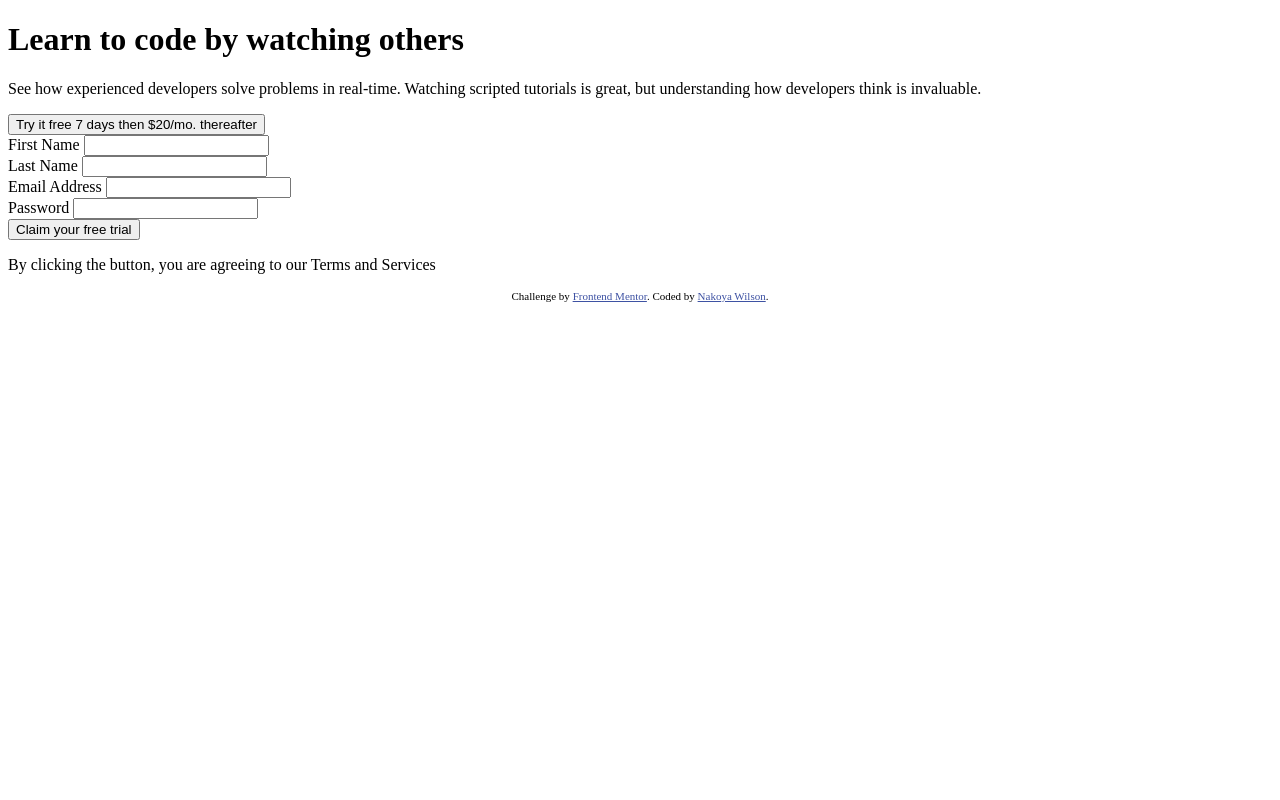
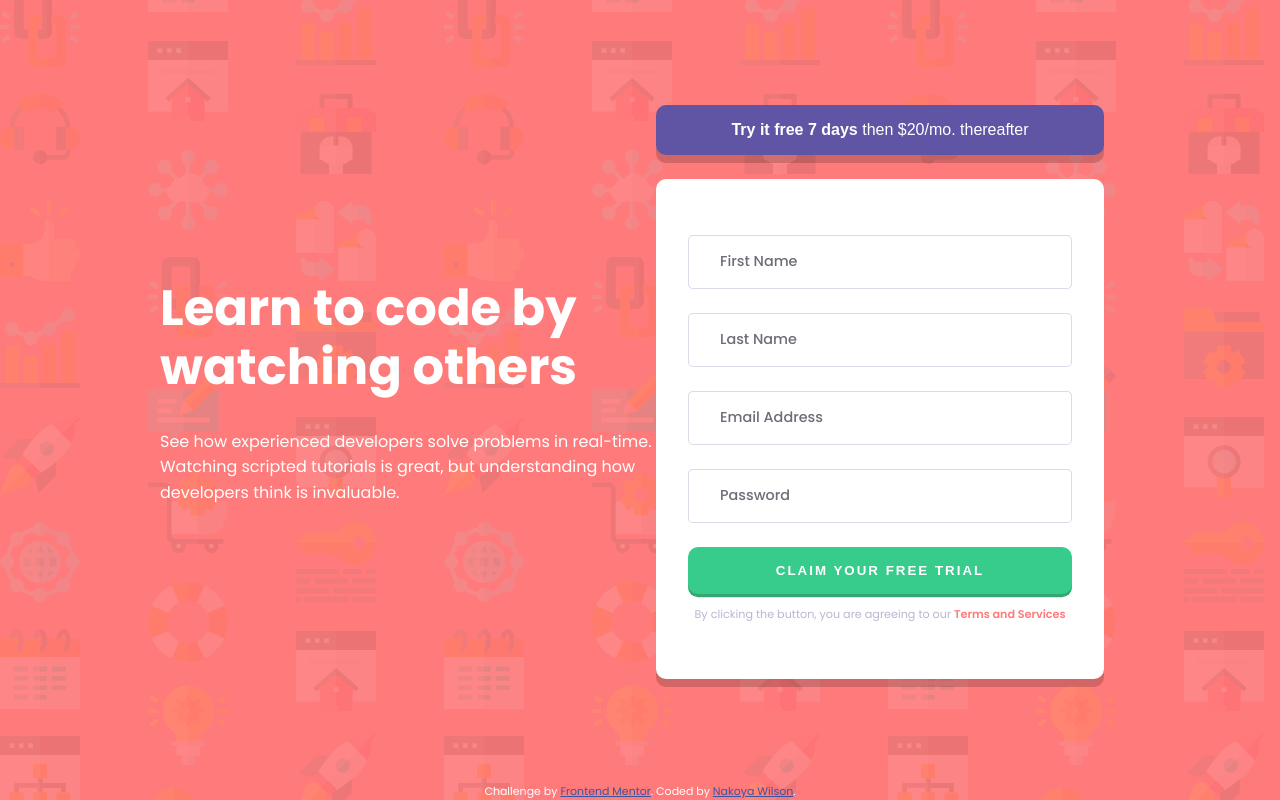
Before and after one commit to nakoyawilson/intro-component-with-signup-form, a plain HTML site: page index.html in a window 1280 px wide. Drawn offline with Linux system fonts and the light colour scheme.

Commit message:
Add styles for desktop design

```diff
--- a/css/styles.css
+++ b/css/styles.css
@@ -1,3 +1,162 @@
+@import url("https://fonts.googleapis.com/css2?family=Poppins:wght@400;500;600;700&display=swap");
+
+:root {
+  --color-red: hsl(0, 100%, 74%);
+  --color-green: hsl(154, 59%, 51%);
+  --color-blue: hsl(248, 32%, 49%);
+  --color-white: hsl(0, 0%, 100%);
+  --dark-blue: hsl(249, 10%, 26%);
+  --grayish-blue: hsl(246, 25%, 77%);
+}
+
+/* CSS Reset */
+* {
+  margin: 0;
+  padding: 0;
+  box-sizing: border-box;
+}
+
+body {
+  background-color: var(--color-red);
+  background-image: url(../images/bg-intro-desktop.png);
+  font-family: "Poppins", sans-serif;
+  font-size: 16px;
+  font-weight: 400;
+  min-height: 100vh;
+  display: flex;
+  flex-direction: column;
+  justify-content: space-between;
+  color: var(--color-white);
+}
+
+main {
+  display: flex;
+  justify-content: center;
+  align-items: center;
+  margin: auto 10rem;
+}
+
+.content-text,
+.content-form {
+  width: 50%;
+}
+
+.title {
+  font-weight: 700;
+  font-size: 3.1rem;
+  line-height: 1.2;
+  margin-bottom: 2rem;
+}
+
+.paragraph {
+  width: 500px;
+  line-height: 1.6;
+}
+
+button {
+  border: none;
+  border-radius: 10px;
+  padding: 1rem 0;
+}
+
+.content-form {
+  display: flex;
+  flex-direction: column;
+  gap: 1.5rem;
+  margin: 0 1rem;
+}
+
+.try-button {
+  background-color: var(--color-blue);
+  color: var(--color-white);
+  width: 100%;
+  font-size: 1rem;
+  box-shadow: 0 0.5rem rgba(0, 0, 0, 0.175);
+}
+
+.form {
+  background-color: var(--color-white);
+  color: hsla(249, 10%, 26%, 0.75);
+  border-radius: 10px;
+  padding: 2rem;
+  text-align: center;
+  box-shadow: 0 0.5rem rgba(0, 0, 0, 0.175);
+}
+
+label {
+  position: absolute;
+  margin-left: 2rem;
+  margin-top: 1rem;
+  font-weight: 500;
+  font-size: 0.9rem;
+}
+
+input {
+  font-family: "Poppins", sans-serif;
+  color: var(--dark-blue);
+  font-weight: 500;
+  width: 100%;
+  border-radius: 5px;
+  border: 1px solid hsla(246, 25%, 77%, 0.5);
+  padding: 1rem 2rem;
+  outline: none;
+  caret-color: var(--color-blue);
+}
+
+.error-icon {
+  position: absolute;
+  margin-top: 1rem;
+  right: 3rem;
+  display: none;
+}
+
+.error-message {
+  display: none;
+  color: var(--color-red);
+  font-size: 0.7rem;
+  font-style: italic;
+  text-align: right;
+  margin-top: 0.25rem;
+}
+
+input:focus {
+  border: 1px solid var(--color-blue);
+}
+
+.emphasized {
+  font-weight: 700;
+}
+.form-element {
+  margin: 1.5rem 0;
+  position: relative;
+}
+
+.claim {
+  background-color: var(--color-green);
+  color: var(--color-white);
+  width: 100%;
+  text-transform: uppercase;
+  font-weight: 600;
+  letter-spacing: 2px;
+  box-shadow: 0 0.2rem hsl(154, 51%, 43%);
+}
+
+.claim:hover {
+  cursor: pointer;
+  background-color: hsla(154, 59%, 51%, 0.6);
+}
+
+.terms {
+  color: var(--grayish-blue);
+  font-size: 0.7rem;
+  padding: 0.75rem 0 0;
+}
+
+.link {
+  color: var(--color-red);
+  font-weight: 600;
+}
+
 /* Footer Section */
 .attribution {
   font-size: 11px;
--- a/index.html
+++ b/index.html
@@ -1,11 +1,17 @@
 <!DOCTYPE html>
 <html lang="en">
   <head>
-  <meta charset="UTF-8">
-  <meta name="viewport" content="width=device-width, initial-scale=1.0"> <!-- displays site properly based on user's device -->
+    <meta charset="UTF-8" />
+    <meta name="viewport" content="width=device-width, initial-scale=1.0" />
+    <!-- displays site properly based on user's device -->
 
-  <link rel="icon" type="image/png" sizes="32x32" href="./images/favicon-32x32.png">
-  <link rel="stylesheet" href="css/styles.css">
+    <link
+      rel="icon"
+      type="image/png"
+      sizes="32x32"
+      href="./images/favicon-32x32.png"
+    />
+    <link rel="stylesheet" href="css/styles.css" />
 
     <title>Frontend Mentor | Intro component with sign up form</title>
   </head>
@@ -13,37 +19,63 @@
     <main>
       <div class="content-text">
         <h1 class="title">Learn to code by watching others</h1>
-  <p class="paragraph">See how experienced developers solve problems in real-time. Watching scripted tutorials is great,
-  but understanding how developers think is invaluable.</p>
+        <p class="paragraph">
+          See how experienced developers solve problems in real-time. Watching
+          scripted tutorials is great, but understanding how developers think is
+          invaluable.
+        </p>
       </div>
-  <button>Try it free 7 days then $20/mo. thereafter</button>
       <div class="content-form">
+        <div class="try">
+          <button class="try-button">
+            <span class="emphasized">Try it free 7 days</span> then $20/mo.
+            thereafter
+          </button>
+        </div>
         <div class="form">
+          <form novalidate>
             <div class="form-element">
               <label for="fname">First Name</label>
-      <input type="text" id="fname">
+              <input type="text" id="fname" />
+              <img src="images/icon-error.svg" class="error-icon" />
+              <p class="error-message">First Name cannot be empty</p>
             </div>
             <div class="form-element">
               <label for="lname">Last Name</label>
-      <input type="text" id="lname">
+              <input type="text" id="lname" />
+              <img src="images/icon-error.svg" class="error-icon" />
+              <p class="error-message">Last Name cannot be empty</p>
             </div>
             <div class="form-element">
               <label for="email">Email Address</label>
-      <input type="email" id="email">
+              <input type="email" id="email" />
+              <img src="images/icon-error.svg" class="error-icon" />
+              <p class="error-message">Email cannot be empty</p>
             </div>
             <div class="form-element">
               <label for="name">Password</label>
-      <input type="password" id="name">
+              <input type="password" id="name" />
+              <img src="images/icon-error.svg" class="error-icon" />
+              <p class="error-message">Password cannot be empty</p>
             </div>
-    <button class="claim">Claim your free trial</button>
+            <div class="form-element">
+              <button class="claim" type="submit">Claim your free trial</button>
+              <p class="terms">
+                By clicking the button, you are agreeing to our
+                <span class="link">Terms and Services</span>
+              </p>
             </div>
-  <p class="terms">By clicking the button, you are agreeing to our <span class="link">Terms and Services</span></p>
+          </form>
+        </div>
       </div>
     </main>
     <footer>
       <p class="attribution">
-      Challenge by <a href="https://www.frontendmentor.io?ref=challenge" target="_blank">Frontend Mentor</a>.
-      Coded by <a href="https://nakoyawilson.netlify.app/">Nakoya Wilson</a>.
+        Challenge by
+        <a href="https://www.frontendmentor.io?ref=challenge" target="_blank"
+          >Frontend Mentor</a
+        >. Coded by
+        <a href="https://nakoyawilson.netlify.app/">Nakoya Wilson</a>.
       </p>
     </footer>
 
```
Lines whose indentation alone changed are shown as unchanged.
